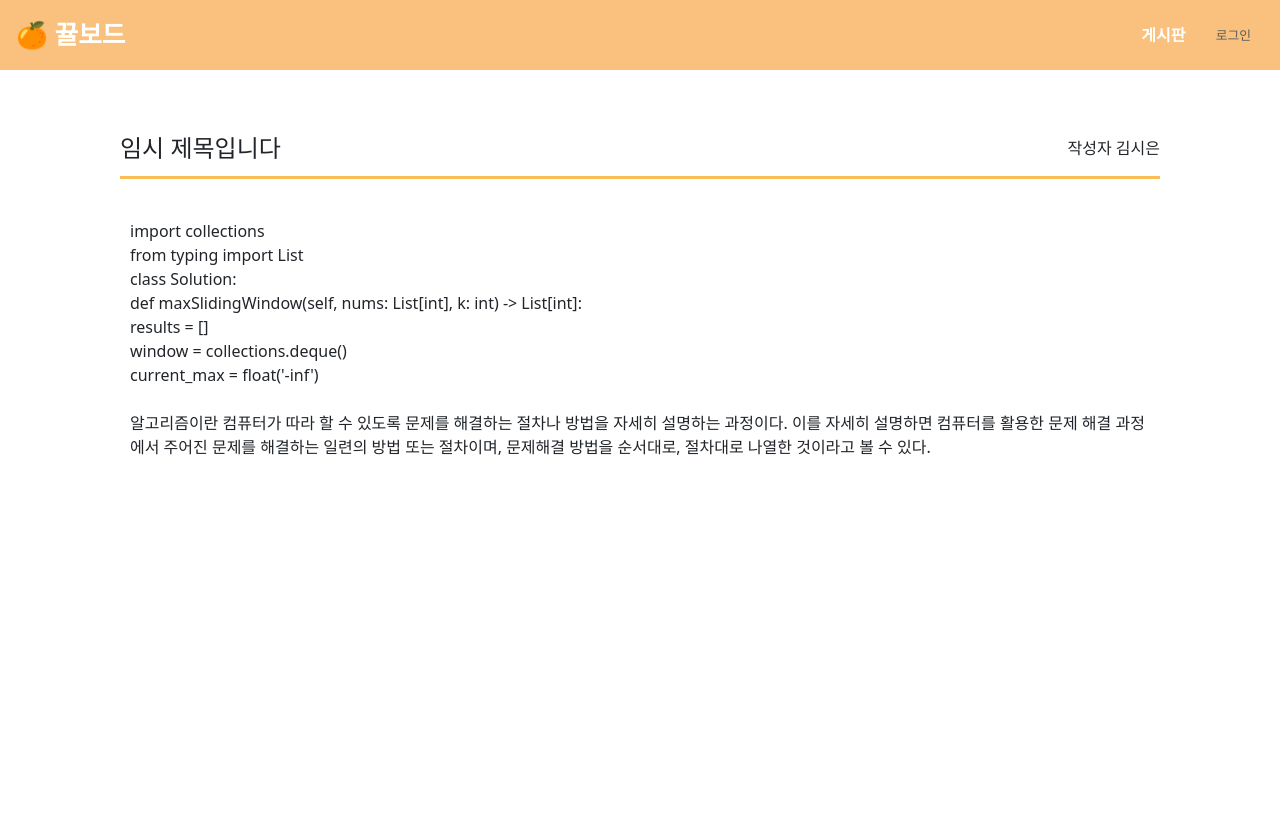
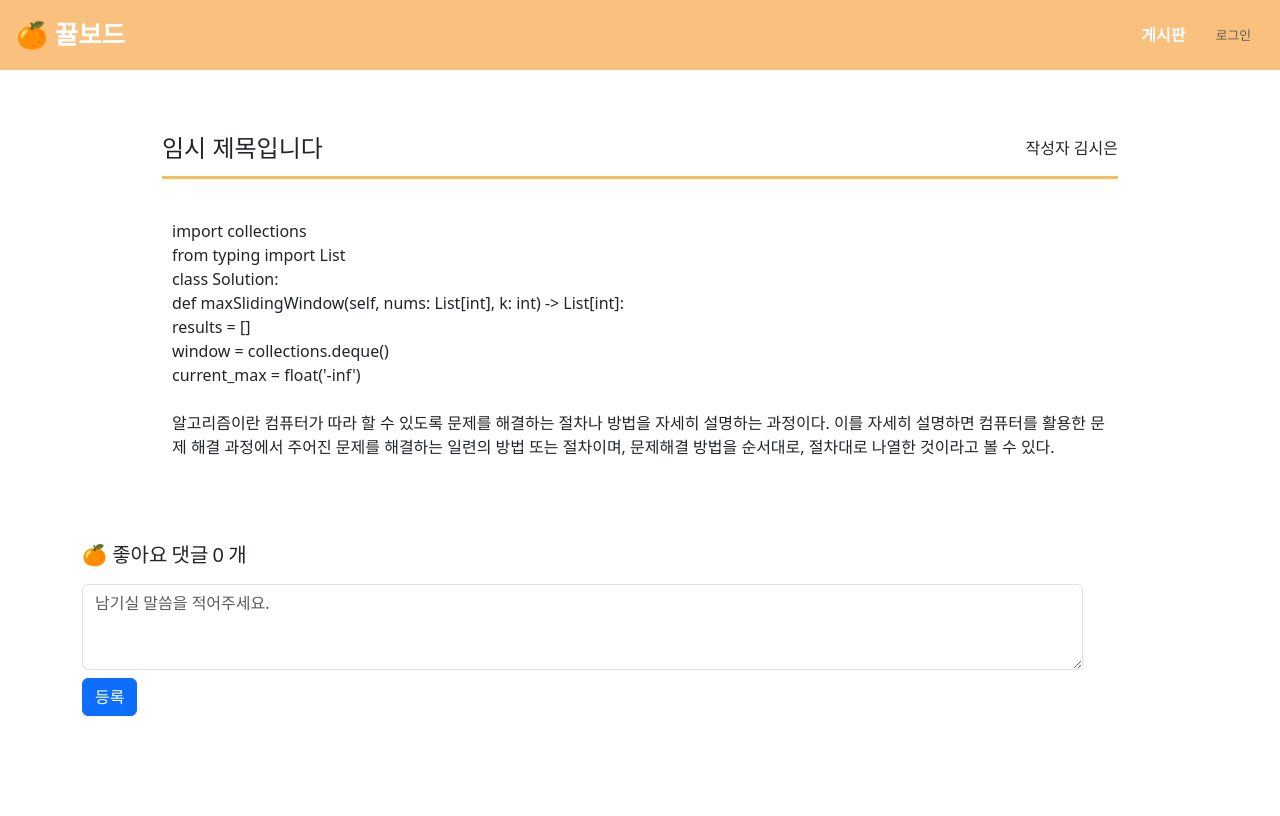
Before and after one commit to sieuno3o/kkyulboard, a Flask app: page /board/detail in a window 1280 px wide. Before the commit the page ends 455 px from the top, so only its background shows below. Run offline with Flask 3, Linux system fonts and the light colour scheme; data comes from the database, SQL or seed files in the repository; data that the repository does not hold is empty; some libraries are stand-ins or nearby versions.

Commit message:
feat detail * 댓글 작성 및 조회 기능 구현 ** ajax를 사용하여 깜빡임 없이 댓글 작성

```diff
--- a/app/board/routes.py
+++ b/app/board/routes.py
@@ -1,5 +1,5 @@
 from datetime import datetime
-from flask import Blueprint, render_template, request, redirect, url_for
+from flask import Blueprint, render_template, request, redirect, url_for, jsonify
 from flask_login import current_user
 from ..database import *
 
@@ -32,14 +32,67 @@ def index():
     isLogin = current_user.is_authenticated
     return render_template('board/index.html', pag=pag, postsCount=postsCount, stIdx=stIdx, sort=sort, isLogin=isLogin)
 
+
 @board_bp.route('/detail')
 def detail():
-    return render_template('board/detail.html')
+    comments = Comment.query.all()
+    isLogin = True
+    return render_template('board/detail.html', comments=comments, isLogin=isLogin)
+
 
 @board_bp.route('/create')
 def create():
     return render_template('board/create.html')
 
+
+@board_bp.route('/get_comments')
+def get_comments():
+    comments = Comment.query.all()
+    isLogin = True
+    return jsonify(
+        [{'username': comment.user.username, 'comments': comment.comments, 'updated_at': comment.updated_at.strftime("%Y-%m-%d %H:%M"),
+          'is_login': isLogin} for comment
+         in
+         comments])
+
+
+@board_bp.route('/add_comment', methods=['POST'])
+def add_comments():
+    '''
+    게시판 -> 상세페이지 이동하여 페이지 번호 부여 받으면 해당 포스트 기준으로 작업할 예정
+    - 현재는 임시 사용자, 포스트 내용 적용함
+    '''
+    comments = request.form.get('comments')
+    if not comments:
+        return
+
+    user = User.query.first()
+    if not user:
+        user = User(username='이상일', password='1111', email='email2', grade='', userpic='')
+        db.session.add(user)
+        db.session.commit()
+        user = User.query.first()
+
+    post = Post.query.first()
+    if not post:
+        title = '백준 DFS'
+        post = Post(title=title, body='body1', user_id=user.user_id, created_at=datetime.now(),
+                    updated_at=datetime.now(), click_count=1)
+        db.session.add(post)
+        db.session.commit()
+        post = Post.query.first()
+
+
+    comment = Comment(comments=comments, user_id=user.user_id, post_id=post.post_id,
+                      created_at=datetime.now(), updated_at=datetime.now())
+
+    db.session.add(comment)
+    db.session.commit()
+
+    isLogin = True
+
+    return jsonify({'username': comment.user.username, 'comments': comment.comments, 'updated_at': comment.updated_at.strftime("%Y-%m-%d %H:%M"),
+                    'is_login': isLogin})
 
 @board_bp.route('/test_data', methods=['POST'])
 def test_data():
--- /dev/null
+++ b/static/css/comment.css
@@ -0,0 +1,21 @@
+.comment-table td:nth-child(1) {
+    width: 10%;
+}
+
+.comment-table td:nth-child(2) {
+    width: 60%;
+}
+
+.comment-table td:nth-child(3) {
+    width: 30%;
+}
+
+.comment-text-line h2 {
+    font-size: 18px;
+    display: inline;
+}
+
+.comment-text-line h3 {
+    font-size: 20px;
+    display: inline;
+}
--- a/templates/board/detail.html
+++ b/templates/board/detail.html
@@ -30,6 +30,7 @@
 }
 </style>
 
+<div class="container">
     <div class="center">
         <div class="main">
             <div class = "title">
@@ -51,5 +52,127 @@
 
         </div>
     </div>
+    <!--
+    ==================================================================
+                                방명록
+    ==================================================================
+     -->
+    <div class="comment-container">
+        <div class="row mt-4">
+            <div class="col">
+                <div class="comment-text-line">
+                    <h3> 🍊 좋아요</h3>
+                    <h3 id="like-count"></h3>
+                    <h3>댓글</h3>
+                    <h3 id="comment-count"></h3>
+                    <h3>개</h3>
+                </div>
+            </div>
+            <table class="table postTable comment-table">
+                <tbody id="comment-table-body">
+                <!--
+                여기에 방명록 데이터가 추가됩니다.
+                -->
+                <tr>
+                    <td>이름</td>
+                    <td>코멘트</td>
+                    <td>날짜
+                        <button id="btn-update-comment" type="submit" class="btn btn-primary mt-2">수정</button>
+                        <button id="btn-delete-comment" type="submit" class="btn btn-primary mt-2">삭제</button>
+                    </td>
+                </tr>
+                </tbody>
+            </table>
+            <div class="row">
+                <form id="comment-form" class="book" >
+                    <div class="col-11">
+                        <textarea id="text-comments" class="form-control" rows="3" placeholder="남기실 말씀을 적어주세요."
+                                  name="comments"></textarea>
+                    </div>
+                    <div class="col">
+                        <button id="btn-register" type="submit" class="btn btn-primary mt-2">등록</button>
+                    </div>
+                </form>
+            </div>
+        </div>
+    </div>
+</div>
+<script>
+    refreshCommentList();
+
+    function refreshCommentList() {
+        fetch('/board/get_comments')
+            .then(response => response.json())
+            .then(comments => {
+                {# 댓글 입력창 clear #}
+                const textComments = document.getElementById('text-comments')
+                textComments.value = ''
+
+                const commentCountText = document.getElementById('comment-count');
+                commentCountText.innerHTML = comments.length
+
+                const tbody = document.getElementById('comment-table-body');
+                tbody.innerHTML = '';
+
+                let idx = 0
+                comments.forEach(comment => {
+                    {#console.log(`name=${comment.username}, comments=${comment.comments}, updated_at=${comment.updated_at}`)#}
+                    const tr = document.createElement('tr');
+                    const tdUserName = document.createElement('td');
+                    const tdComments = document.createElement('td');
+                    const tdUpdateDate = document.createElement('td');
+
+                    tdUserName.textContent = comment.username;
+                    tdComments.textContent = comment.comments;
+                    tdUpdateDate.textContent = comment.updated_at;
+
+                    if(comment.is_login) {
+                        const btnUpdate = document.createElement('button');
+                        btnUpdate.id = `btn-update-comment${idx}`
+                        btnUpdate.type = 'submit'
+                        btnUpdate.classList.add('btn')
+                        btnUpdate.classList.add('btn-primary')
+                        btnUpdate.textContent = '수정'
+
+                        const btnDelete = document.createElement('button');
+                        btnDelete.id = `btn-delete-comment${idx}`
+                        btnDelete.type = 'submit'
+                        btnDelete.classList.add('btn')
+                        btnDelete.classList.add('btn-primary')
+                        btnDelete.textContent = '삭제'
+
+                        tdUpdateDate.appendChild(btnUpdate)
+                        tdUpdateDate.appendChild(btnDelete)
+                    }
+
+                    tr.appendChild(tdUserName);
+                    tr.appendChild(tdComments);
+                    tr.appendChild(tdUpdateDate);
+
+                    tbody.appendChild(tr)
+                    idx++
+                });
+            });
+    }
+
+    document.getElementById('comment-form').addEventListener('submit', function (event) {
+        event.preventDefault();
+        const formData = new FormData(event.target);
+        fetch('/board/add_comment', {
+            method: 'POST',
+            body: formData
+        })
+            .then(response => response.json())
+            .then(data => {
+                refreshCommentList();
+            });
+    });
+
+    document.getElementById('text-comments').addEventListener('keypress', function (event) {
+        if (event.key === 'Enter') {
+            document.getElementById('btn-register').click();
+        }
+    });
+</script>
 
 {% endblock %}
--- a/templates/layout.html
+++ b/templates/layout.html
@@ -10,6 +10,7 @@
     <script src="https://ajax.googleapis.com/ajax/libs/jquery/3.6.4/jquery.min.js"></script>
     <link rel="stylesheet" type="text/css" href="{{ url_for('static', filename='css/custom.css') }}">
     <link rel="stylesheet" type="text/css" href="{{ url_for('static', filename='css/board.css') }}">
+    <link rel="stylesheet" type="text/css" href="{{ url_for('static', filename='css/comment.css') }}">
     <style>
 
 
```
Lines whose indentation alone changed are shown as unchanged.
